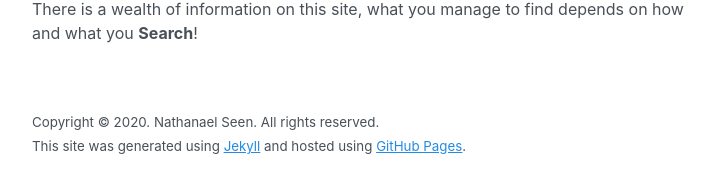
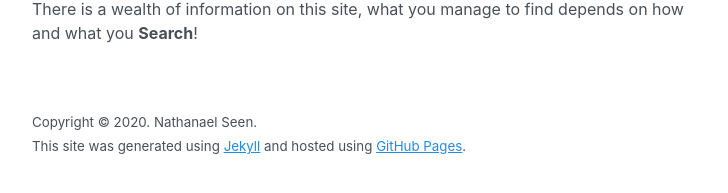
Before and after one commit to nathanaelseen/nathanaelseen.github.io, a Jekyll site: the page built from index.md, in a window 1280 px wide. Shown: the part 495-688 px from the top of the page, without its empty margins (272-1000 px from the left). Built offline with Jekyll 4.4.1, drawn with Linux system fonts in a browser that asks for light colours.

Commit message:
Remove all rights reserved copyright at footer

```diff
--- a/_layouts/default.html
+++ b/_layouts/default.html
@@ -39,7 +39,6 @@
                 Copyright &copy;
                 <time datetime="{{ site.time | date_to_xmlschema }}">{{ site.time | date: '%Y' }}</time>.
                 Nathanael Seen.
-                All rights reserved.
                 </small>
                 <br/>
                 <small>
```
